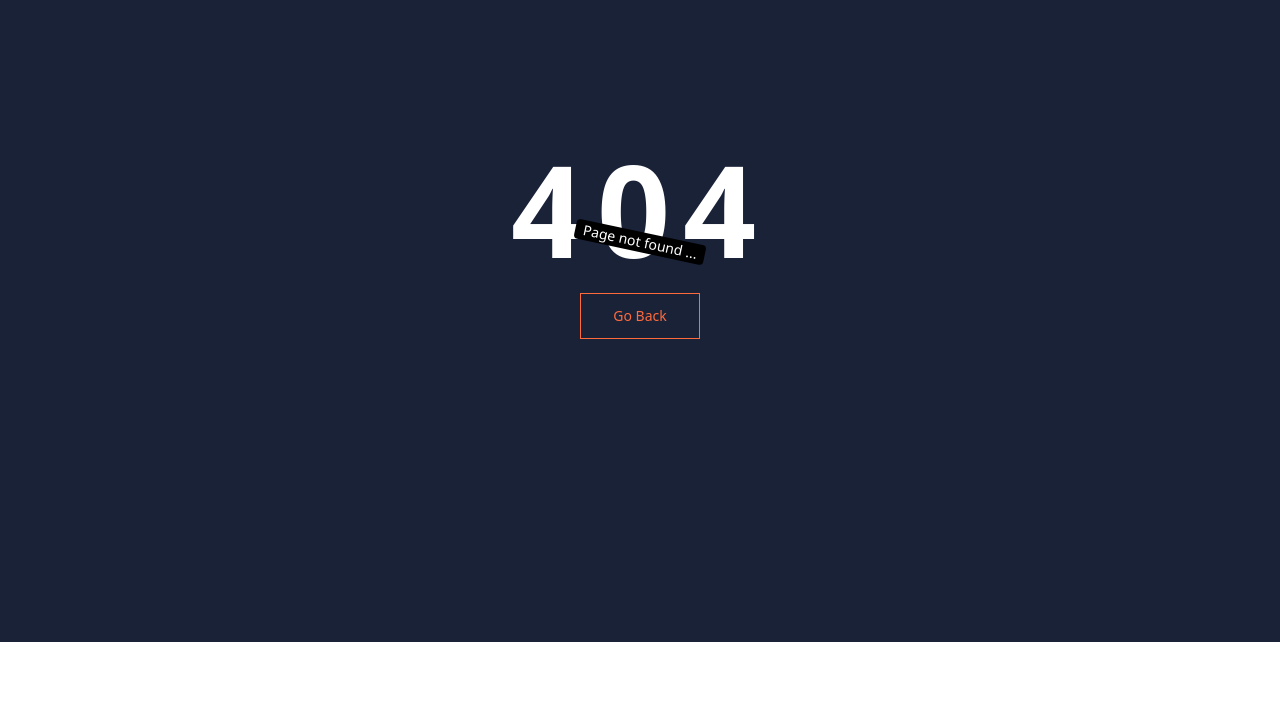
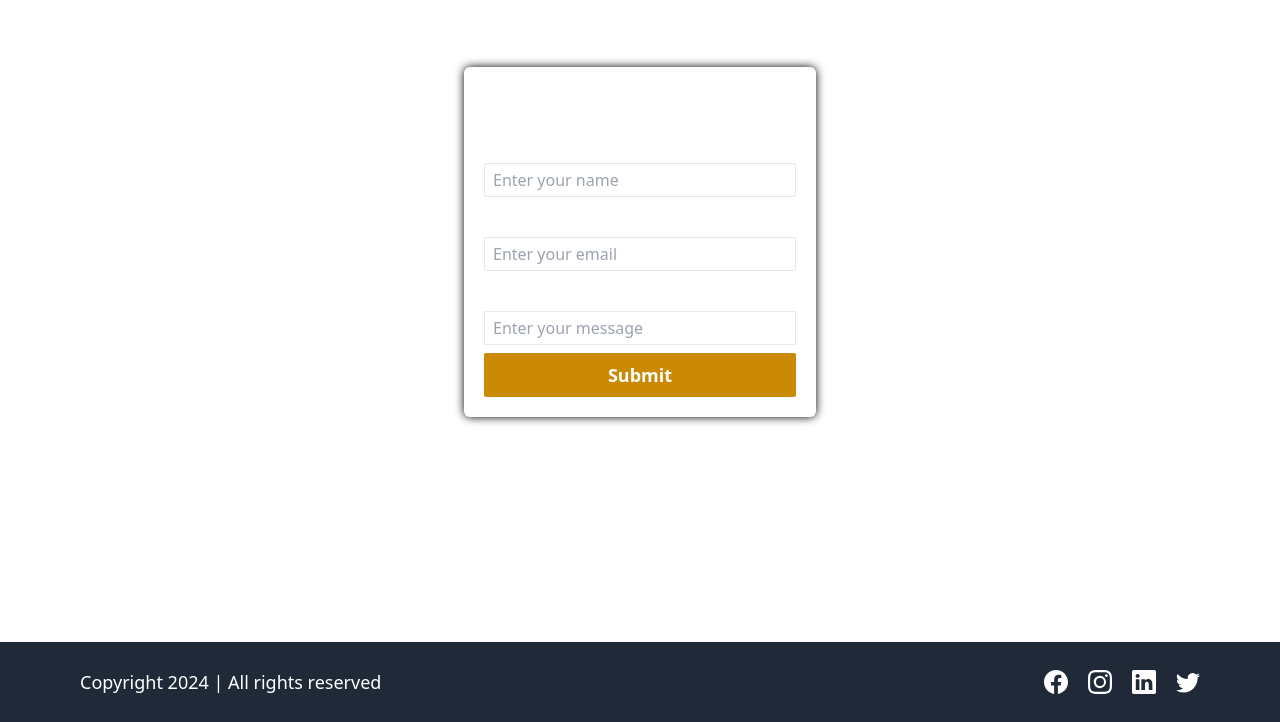
Before and after one commit to ankitkumar748846/Full_Stack_Project, a React (Vite) app in the folder client/: page /contact in a window 1280 px wide. Before the commit this address had no page. Shown: the part 158-880 px from the top of the page. Before the commit the page ends 800 px from the top, so only its background shows below. Built offline with nearby package versions, Linux system fonts and the light colour scheme.

Commit message:
Added contact page

```diff
--- a/client/src/App.jsx
+++ b/client/src/App.jsx
@@ -5,6 +5,7 @@
 import Signup from "./Pages/Signup.jsx";
 import Login from "./Pages/Login.jsx";
 import CourseList from "./Pages/Course/CourseList.jsx";
+import Contact from "./Pages/Contact.jsx";
 
 function App() {
   return (
@@ -13,6 +14,7 @@
         <Route path="/" element={<HomePage />} />
         <Route path="/about" element={<AboutUs />} />
         <Route path="/courses" element={<CourseList />} />
+        <Route path="/contact" element={<Contact />} />
         <Route path="/signup" element={<Signup />} />
         <Route path="/login" element={<Login />} />
         <Route path="*" element={<NotFound />} />
--- /dev/null
+++ b/client/src/Pages/Contact.jsx
@@ -0,0 +1,118 @@
+import HomeLayout from "../Layouts/HomeLayout";
+import { useState } from "react";
+import axiosInstance from "../Helpers/axiosInstance";
+import { isEmail } from "../Helpers/regexMatcher";
+import { toast } from "react-hot-toast";
+
+function Contact() {
+  const [userInput, setUserInput] = useState({
+    name: "",
+    email: "",
+    message: "",
+  });
+
+  function handleInputChange(e) {
+    const { name, value } = e.target;
+    setUserInput({
+      ...userInput,
+      [name]: value,
+    });
+  }
+
+  async function onFormSubmit(e) {
+    e.preventDefault();
+    if (!userInput.name || !userInput.email || !userInput.message) {
+      toast.error("All fields are mandatory");
+      return;
+    }
+    if (!isEmail(userInput.email)) {
+      toast.error("Invalid email address");
+      return;
+    }
+
+    try {
+      const response = axiosInstance.post("/contact", userInput);
+      toast.promise(response, {
+        loading: "Sending your message...",
+        success: "Message sent successfully",
+        error: "Failed to send the message",
+      });
+      const contactResponse = await response;
+      if (contactResponse?.data?.success) {
+        setUserInput({
+          name: "",
+          email: "",
+          message: "",
+        });
+      }
+    } catch (err) {
+      toast.error("operation failed...");
+    }
+  }
+
+  return (
+    <HomeLayout>
+      <div className="flex items-center justify-center h-[100vh]">
+        <form
+          noValidate
+          onSubmit={onFormSubmit}
+          className="flex flex-col items-center justify-center gap-2 p-5 rounded-md text-white shadow-[0_0_10px_black] w-[22rem]"
+        >
+          <h1 className="text-3xl font-semibold">Contact Form</h1>
+
+          <div className="flex flex-col w-full gap-1">
+            <label htmlFor="name" className="text-xl font-semibold">
+              Name
+            </label>
+            <input
+              className="bg-transparent border px-2 py-1 rounded-sm"
+              id="name"
+              type="text"
+              name="name"
+              placeholder="Enter your name"
+              onChange={handleInputChange}
+              value={userInput.name}
+            />
+          </div>
+
+          <div className="flex flex-col w-full gap-1">
+            <label htmlFor="email" className="text-xl font-semibold">
+              Email
+            </label>
+            <input
+              className="bg-transparent border px-2 py-1 rounded-sm"
+              id="email"
+              type="email"
+              name="email"
+              placeholder="Enter your email"
+              onChange={handleInputChange}
+              value={userInput.email}
+            />
+          </div>
+
+          <div className="flex flex-col w-full gap-1">
+            <label htmlFor="message" className="text-xl font-semibold">
+              Message
+            </label>
+            <input
+              className="bg-transparent border px-2 py-1 rounded-sm"
+              id="message"
+              name="message"
+              placeholder="Enter your message"
+              onChange={handleInputChange}
+              value={userInput.message}
+            />
+          </div>
+
+          <button
+            type="submit"
+            className="w-full bg-yellow-600 hover:bg-yellow-500 transition-all ease-in-out duration-300 rounded-sm py-2 font-semibold text-lg cursor-pointer"
+          >
+            Submit
+          </button>
+        </form>
+      </div>
+    </HomeLayout>
+  );
+}
+export default Contact;
```
